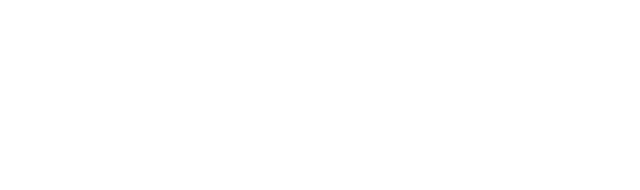
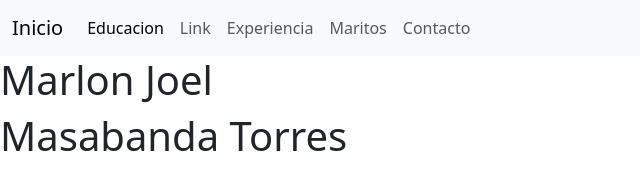
Before and after one commit to MarlonArcher/PracticaGit4A_MasabandaMarlon, a plain HTML site: page index.html in a window 1280 px wide. Shown: the whole page, without its empty margins (0-640 px from the left). Drawn offline with nearby package versions, Linux system fonts and the light colour scheme.

Commit message:
“Se agregó Bootstrap al proyecto, menú e información personal

```diff
--- a/index.html
+++ b/index.html
@@ -3,8 +3,52 @@
 <head>
     <meta charset="UTF-8">
     <title>Trabajo en Clase</title>
+    <link href="https://cdn.jsdelivr.net/npm/bootstrap@5.3.0-alpha3/dist/css/bootstrap.min.css" rel="stylesheet"
+          integrity="sha384-KK94CHFLLe+nY2dmCWGMq91rCGa5gtU4mk92HdvYe+M/SXH301p5ILy+dN9+nJOZ" crossorigin="anonymous">
+
 </head>
 <body>
 
+<div>
+    <section>
+        <nav class="navbar navbar-expand-lg navbar-light bg-light">
+            <div class="container-fluid">
+                <a class="navbar-brand" href="#">Inicio</a>
+                <div class="collapse navbar-collapse" id="navbarSupportedContent">
+                    <ul class="navbar-nav me-auto mb-2 mb-lg-0">
+                        <li class="nav-item">
+                            <a class="nav-link active" aria-current="page" href="#">Educacion</a>
+                        </li>
+                        <li class="nav-item">
+                            <a class="nav-link" href="#">Link</a>
+                        </li>
+                        <li class="nav-item">
+                            <a class="nav-link" href="#">Experiencia</a>
+                        </li>
+                        <li class="nav-item">
+                            <a class="nav-link" href="#">Maritos</a>
+                        </li>
+                        <li class="nav-item">
+                            <a class="nav-link" href="#">Contacto</a>
+                        </li>
+                    </ul>
+                </div>
+            </div>
+        </nav>
+    </section>
+    <section>
+        <h1>
+            Marlon Joel
+        </h1>
+        <h1>
+            Masabanda Torres
+        </h1>
+    </section>
+</div>
+
+
+<script src="https://cdn.jsdelivr.net/npm/bootstrap@5.3.0-alpha3/dist/js/bootstrap.bundle.min.js"
+        integrity="sha384-ENjdO4Dr2bkBIFxQpeoTz1HIcje39Wm4jDKdf19U8gI4ddQ3GYNS7NTKfAdVQSZe"
+        crossorigin="anonymous"></script>
 </body>
 </html>
```
Also changed, not shown: juegos.txt (added).
